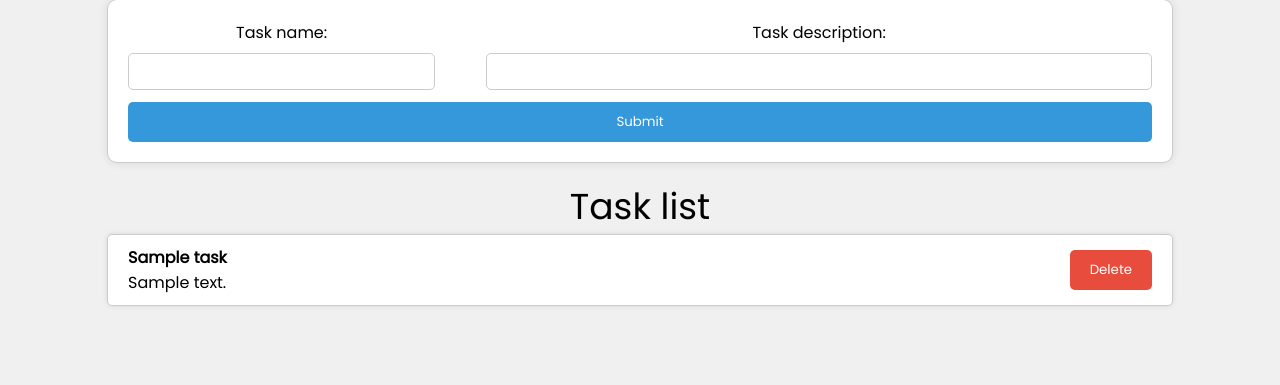
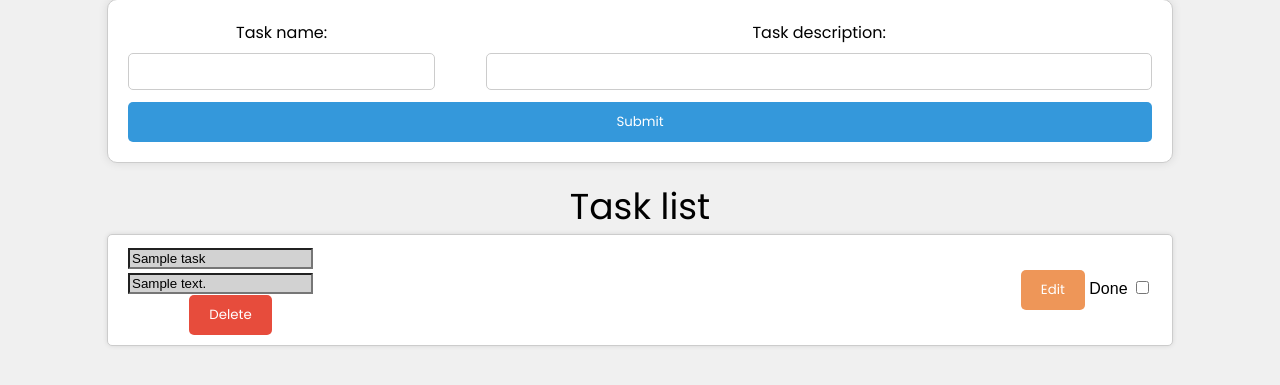
Before and after one commit to JurisBaltacs/task-list, a PHP site: page / in a window 1280 px wide. Shown: the part 92-477 px from the top of the page. Run offline with PHP 8.4, Linux system fonts and the light colour scheme; tables that the repository leaves empty or names only in its code hold one stand-in row (values such as "Sample post").

Commit message:
features - Add readOnly toggle on Edit and Save button click.

```diff
--- a/pages/homepage.php
+++ b/pages/homepage.php
@@ -8,18 +8,16 @@ ob_start();
 <html lang="en">
 
 <head>
-
     <style>
         <?php include 'styles.css'; ?>
     </style>
-
 </head>
 
 <body class="body">
 <div class="title">Add task</div>
 <div class="form-container">
+    <form action="/intelligentsystems/includes/taskinsert.inc.php" method="post">
 
-    <form action="/intelligentsystems/includes/taskinsert.inc.php" method="post">
         <div class="form-inputs">
             <div class="task-name-container">
                 <label for="task_name">Task name:</label>
@@ -41,15 +39,30 @@ ob_start();
     <div class="task-list">
         <?php foreach ($tasks as $task) : ?>
             <div class="task-item">
+                <div>
                     <div class="task-item-content">
-            <div class="task-item-title"><?= $task['task_name']; ?></div>
-            <div class="task-item-description"><?= $task['task_description']; ?></div>
+                        <div class="task-item-title">
+                            <input type="text" value="<?= $task['task_name']; ?>" name="task_name"
+                                   id="task_title_<?= $task['id']; ?>">
+                        </div>
+                        <div class="task-item-description">
+                            <input type="text" value="<?= $task['task_description']; ?>" name="task_description"
+                                   id="task_description_<?= $task['id']; ?>">
+                        </div>
                     </div>
 
                     <form action="/intelligentsystems/includes/taskdelete.inc.php" method="post">
                         <input type="hidden" name="id" value="<?= $task['id']; ?>">
-
                         <button type="submit" class="button-delete">Delete</button>
+                    </form>
+                </div>
+                <form action="/intelligentsystems/includes/taskupdate.inc.php" method="post">
+                    <input type="hidden" name="id" value="<?= $task['id']; ?>">
+                    <button type="submit" class="button-save" id="saveButton" style="display: none;">Save</button>
+                    <button type="button" class="button-edit" id="editButton" data-task-id="<?= $task['id']; ?>">Edit
+                    </button>
+                    <label for="<?= $task['id']; ?>">Done</label>
+                    <input type="checkbox" id="<?= $task['id']; ?>" name="is_done" value="1">
                 </form>
             </div>
         <?php endforeach; ?>
@@ -58,6 +71,11 @@ ob_start();
     <p>No tasks found.</p>
 <?php endif; ?>
 
+<script src="../../intelligentsystems/utils/editTask.js">
+
+</script>
+
+
 </body>
 
 </html>
--- a/pages/styles.css
+++ b/pages/styles.css
@@ -115,6 +115,30 @@
     font-family: "Poppins", sans-serif;
 }
 
+.button-save {
+    display: inline-block;
+    padding: 10px 20px;
+    background-color: #289620;
+    color: #fff;
+    border: none;
+    border-radius: 5px;
+    cursor: pointer;
+    transition: background-color 0.3s ease-in-out;
+    font-family: "Poppins", sans-serif;
+}
+
+.button-edit {
+    display: inline-block;
+    padding: 10px 20px;
+    background-color: #ee9658;
+    color: #fff;
+    border: none;
+    border-radius: 5px;
+    cursor: pointer;
+    transition: background-color 0.3s ease-in-out;
+    font-family: "Poppins", sans-serif;
+}
+
 .button-delete:hover,
 .button-delete:focus {
     background-color: #c0392b;
@@ -144,6 +168,10 @@
     font-size: 36px;
 }
 
+.gray-background {
+    background-color: #d2d2d2;
+}
+
 @media (max-width: 992px) {
     .form-inputs {
         flex-direction: column;
@@ -156,6 +184,7 @@
     .task-description-container {
         width: 100%;
     }
+
     .title {
         font-size: 26px;
     }
--- /dev/null
+++ b/utils/editTask.js
@@ -0,0 +1,37 @@
+const editButtons = document.querySelectorAll(".button-edit");
+
+editButtons.forEach((button) => {
+  const taskId = button.getAttribute("data-task-id");
+  const taskTitleInput = document.getElementById(`task_title_${taskId}`);
+  const taskDescriptionInput = document.getElementById(
+    `task_description_${taskId}`
+  );
+
+  taskTitleInput.readOnly = true;
+  taskTitleInput.classList.add("gray-background");
+
+  taskDescriptionInput.readOnly = true;
+  taskDescriptionInput.classList.add("gray-background");
+
+  const toggleReadOnlyAndClass = (inputElement) => {
+    inputElement.readOnly = !inputElement.readOnly;
+    inputElement.classList.toggle("gray-background");
+  };
+
+  const handleEditClick = () => {
+    toggleReadOnlyAndClass(taskTitleInput);
+    toggleReadOnlyAndClass(taskDescriptionInput);
+  };
+
+  button.addEventListener("click", handleEditClick);
+});
+
+document.addEventListener("DOMContentLoaded", function () {
+  const saveButton = document.getElementById("saveButton");
+  const editButton = document.getElementById("editButton");
+
+  editButton.addEventListener("click", function () {
+    saveButton.style.display = "inline-block";
+    editButton.style.display = "none";
+  });
+});
```
Also changed, not shown: includes/taskupdate.inc.php (added, +17 -0 lines). Lines whose indentation alone changed are shown as unchanged.
